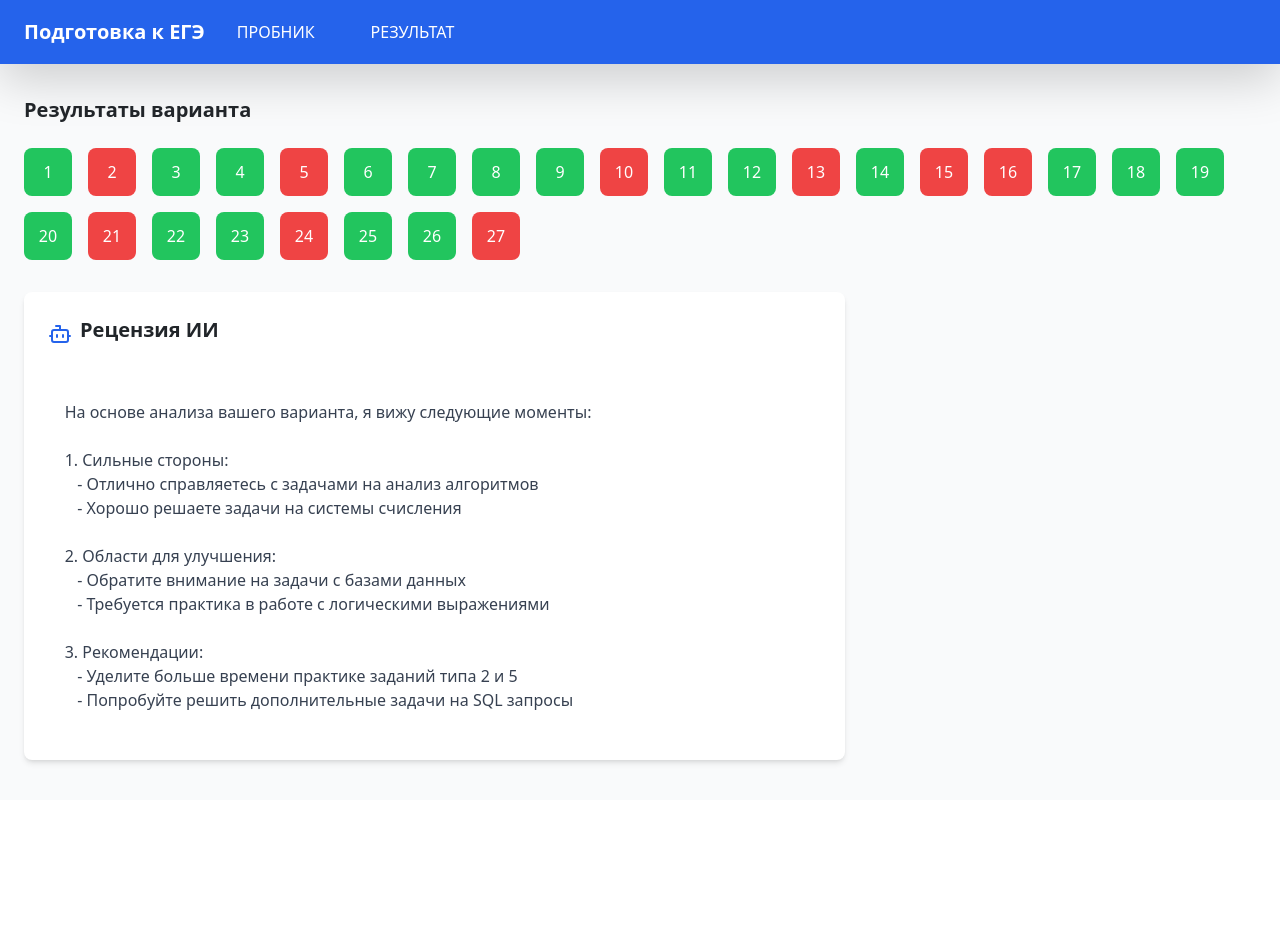
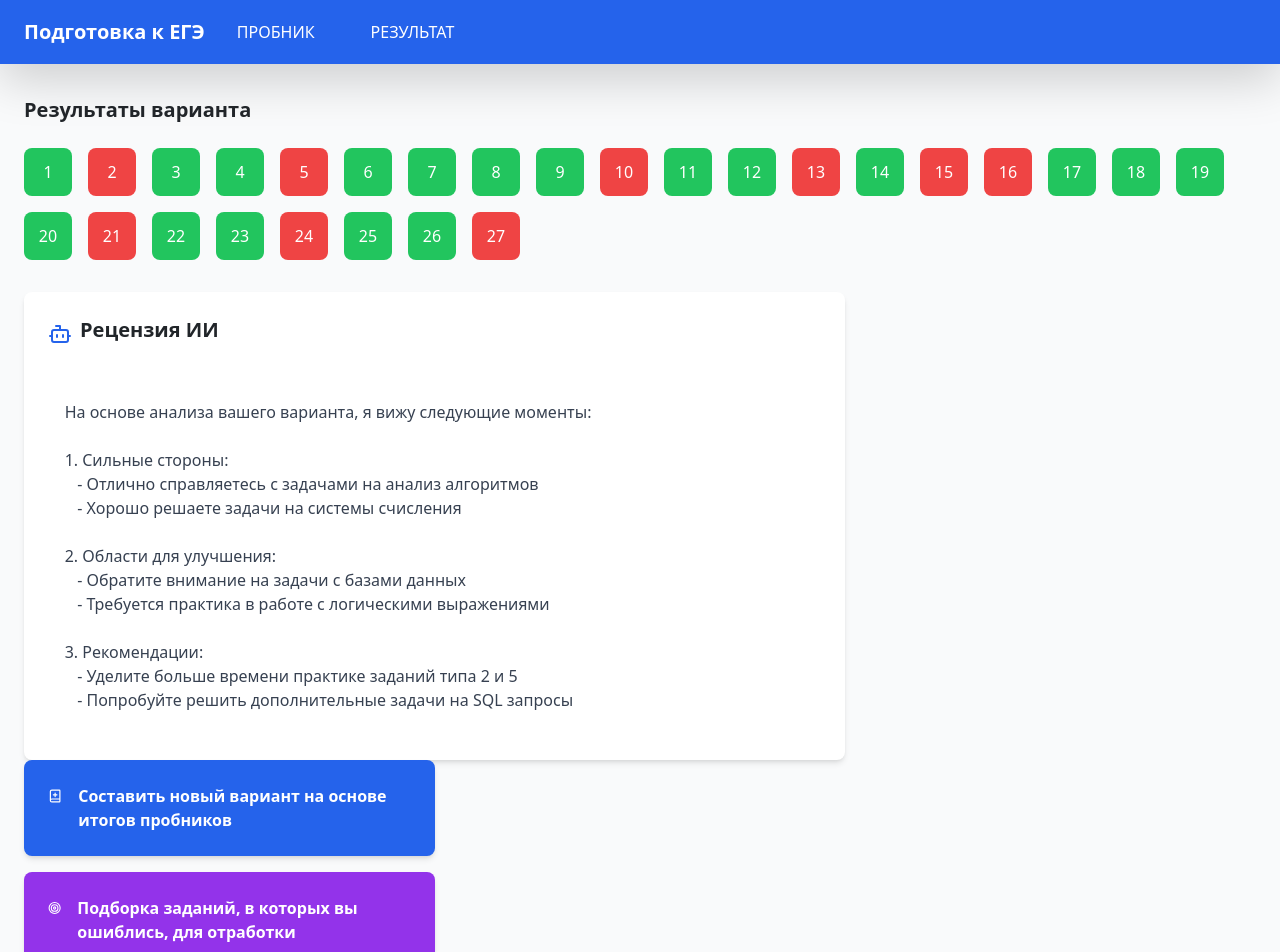
Before and after one commit to RoZaProject/education_aplication, a React (Vite) app: page /result in a window 1280 px wide. Shown: the top 952 px of the page. Before the commit the page ends 800 px from the top, so only its background shows below. Built offline with nearby package versions, Linux system fonts and the light colour scheme.

Commit message:
Добавлены кнопки

```diff
--- a/src/pages/ResultsPage.jsx
+++ b/src/pages/ResultsPage.jsx
@@ -1,6 +1,6 @@
 import React from 'react';
 import { Link } from "react-router-dom";
-import { Bot } from 'lucide-react';
+import { Bot, BookPlus, Target } from 'lucide-react';
 
 function ResultsPage() {
   const mockResults = Array.from({ length: 27 }, (_, index) => ({
@@ -73,6 +73,19 @@ function ResultsPage() {
             </div>
           </div>
         </div>
+
+        {/* Action Buttons */}
+        <div className="md:w-1/3 space-y-4">
+          <button className="w-full bg-blue-600 text-white py-4 px-6 rounded-lg hover:bg-blue-700 transition-colors flex items-start text-left gap-3 text-base font-semibold shadow-md">
+            <BookPlus className="h-5 w-5 mt-0.5" />
+            <span>Составить новый вариант на основе итогов пробников</span>
+          </button>
+
+          <button className="w-full bg-purple-600 text-white py-4 px-6 rounded-lg hover:bg-purple-700 transition-colors flex items-start text-left gap-3 text-base font-semibold shadow-md">
+            <Target className="h-5 w-5 mt-0.5" />
+            <span>Подборка заданий, в которых вы ошиблись, для отработки</span>
+          </button>
+        </div>
       </div>
     </div>
   );
```
